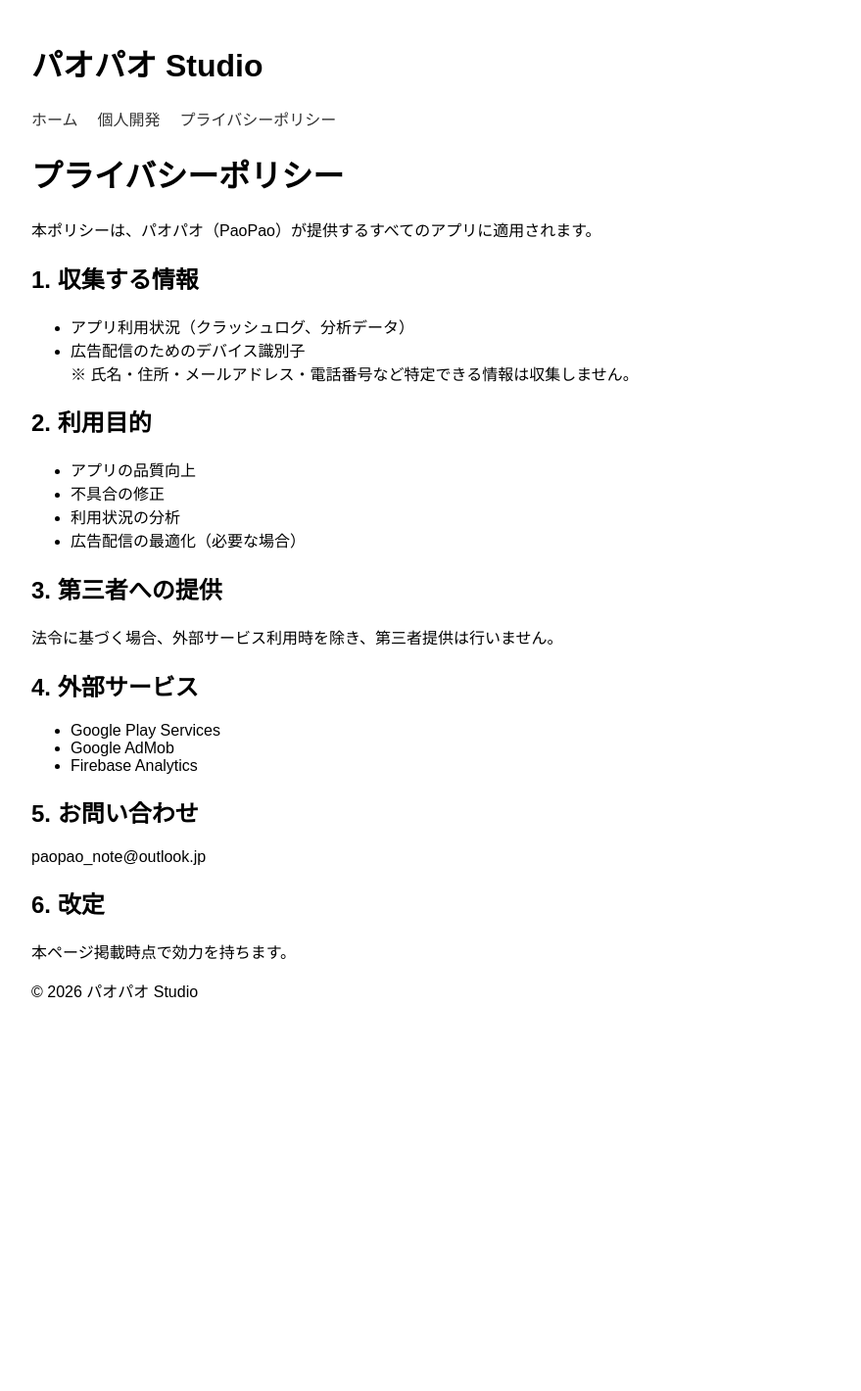
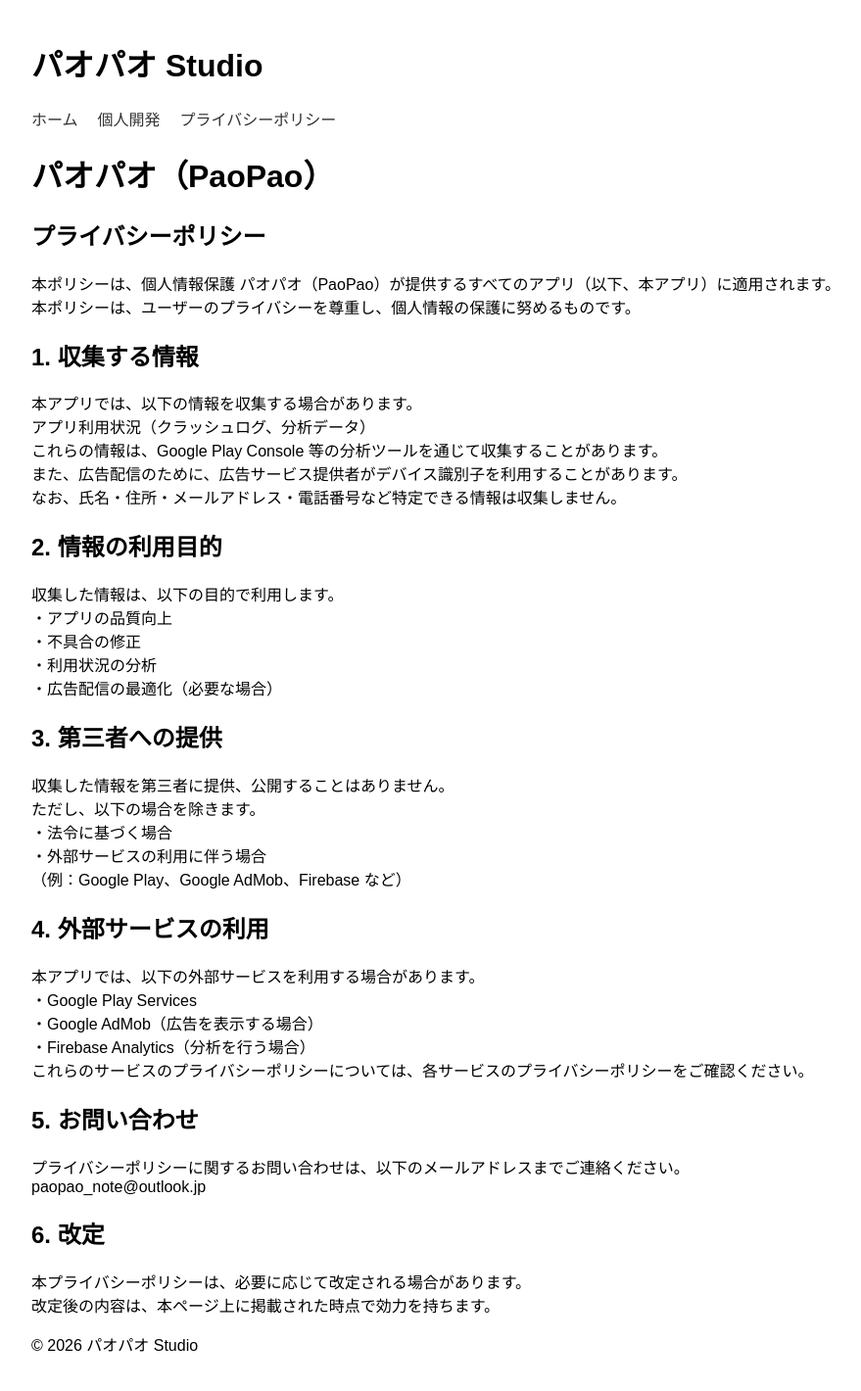
Before and after one commit to paopao-studio/paopao-studio.github.io, a Jekyll site: the page built from privacy.md, in a window 1280 px wide. Shown: the whole page at 98% size, without its empty margins (158-1037 px from the left). Built offline with Jekyll 4.4.1, drawn with Linux system fonts in a browser that asks for light colours; before the commit the page ends 1059 px from its top, so only the background shows below that.

Commit message:
Update privacy policy for PaoPao applications

```diff
--- a/privacy.md
+++ b/privacy.md
@@ -3,31 +3,45 @@ title: プライバシーポリシー
 layout: default
 ---
 
-# プライバシーポリシー
+# パオパオ（PaoPao）
 
-本ポリシーは、パオパオ（PaoPao）が提供するすべてのアプリに適用されます。
+## プライバシーポリシー
+
+本ポリシーは、個人情報保護 パオパオ（PaoPao）が提供するすべてのアプリ（以下、本アプリ）に適用されます。
+本ポリシーは、ユーザーのプライバシーを尊重し、個人情報の保護に努めるものです。
 
 ## 1. 収集する情報
-- アプリ利用状況（クラッシュログ、分析データ）
-- 広告配信のためのデバイス識別子
-※ 氏名・住所・メールアドレス・電話番号など特定できる情報は収集しません。
+本アプリでは、以下の情報を収集する場合があります。
+アプリ利用状況（クラッシュログ、分析データ）
+これらの情報は、Google Play Console 等の分析ツールを通じて収集することがあります。
+また、広告配信のために、広告サービス提供者がデバイス識別子を利用することがあります。
+なお、氏名・住所・メールアドレス・電話番号など特定できる情報は収集しません。
 
-## 2. 利用目的
-- アプリの品質向上
-- 不具合の修正
-- 利用状況の分析
-- 広告配信の最適化（必要な場合）
+## 2. 情報の利用目的
+収集した情報は、以下の目的で利用します。
+・アプリの品質向上
+・不具合の修正
+・利用状況の分析
+・広告配信の最適化（必要な場合）
 
 ## 3. 第三者への提供
-法令に基づく場合、外部サービス利用時を除き、第三者提供は行いません。
+収集した情報を第三者に提供、公開することはありません。
+ただし、以下の場合を除きます。
+・法令に基づく場合
+・外部サービスの利用に伴う場合
+（例：Google Play、Google AdMob、Firebase など）
 
-## 4. 外部サービス
-- Google Play Services
-- Google AdMob
-- Firebase Analytics
+## 4. 外部サービスの利用
+本アプリでは、以下の外部サービスを利用する場合があります。
+・Google Play Services
+・Google AdMob（広告を表示する場合）
+・Firebase Analytics（分析を行う場合）
+これらのサービスのプライバシーポリシーについては、各サービスのプライバシーポリシーをご確認ください。
 
 ## 5. お問い合わせ
+プライバシーポリシーに関するお問い合わせは、以下のメールアドレスまでご連絡ください。
 paopao_note@outlook.jp
 
 ## 6. 改定
-本ページ掲載時点で効力を持ちます。
+本プライバシーポリシーは、必要に応じて改定される場合があります。
+改定後の内容は、本ページ上に掲載された時点で効力を持ちます。
```
